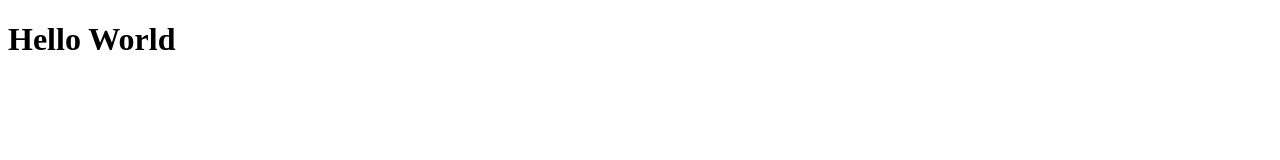
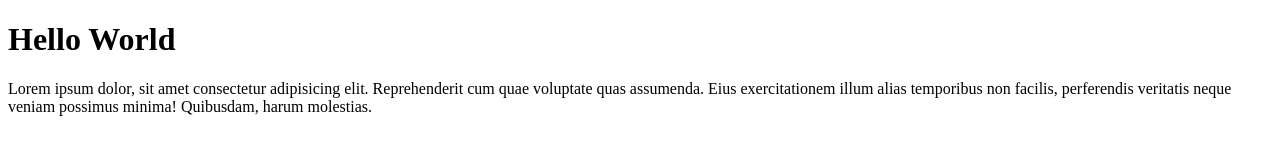
Before and after one commit to hamdan266/Dan-git-test, a plain HTML site: page index.html in a window 1280 px wide. Drawn offline with Linux system fonts and the light colour scheme.

Commit message:
menambhkan paragraf

```diff
--- a/index.html
+++ b/index.html
@@ -10,7 +10,7 @@
 
 <body>
     <h1>Hello World</h1>
-
+    <p>Lorem ipsum dolor, sit amet consectetur adipisicing elit. Reprehenderit cum quae voluptate quas assumenda. Eius exercitationem illum alias temporibus non facilis, perferendis veritatis neque veniam possimus minima! Quibusdam, harum molestias.</p>
 </body>
 
 </html>
```
